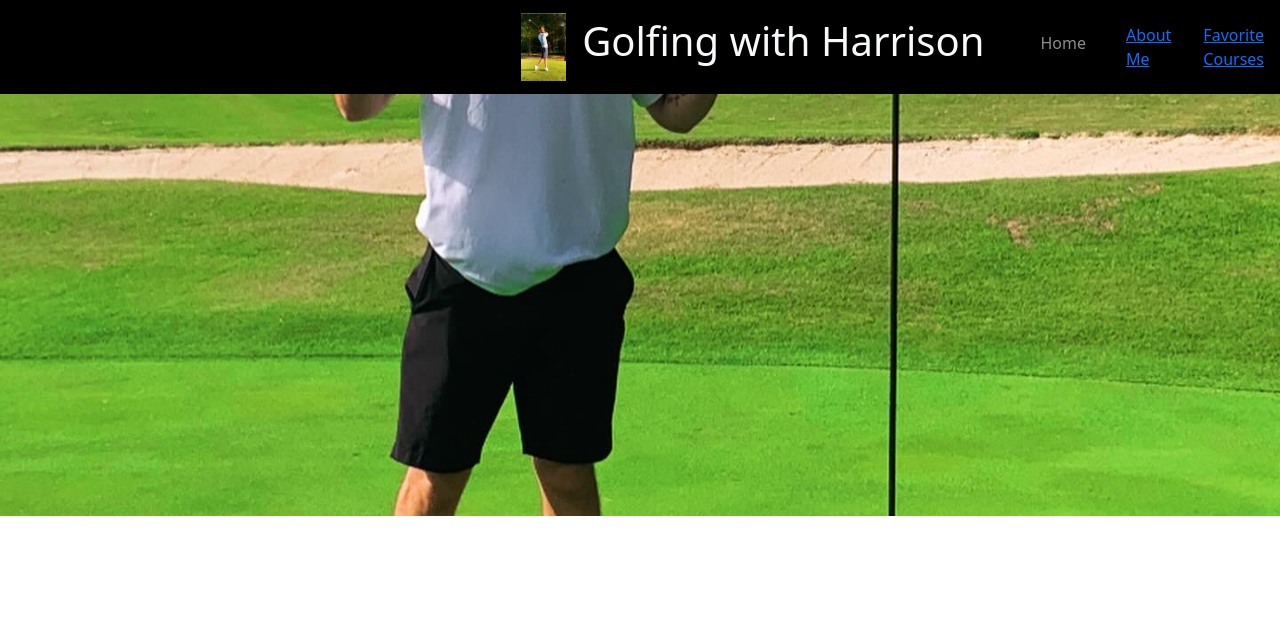
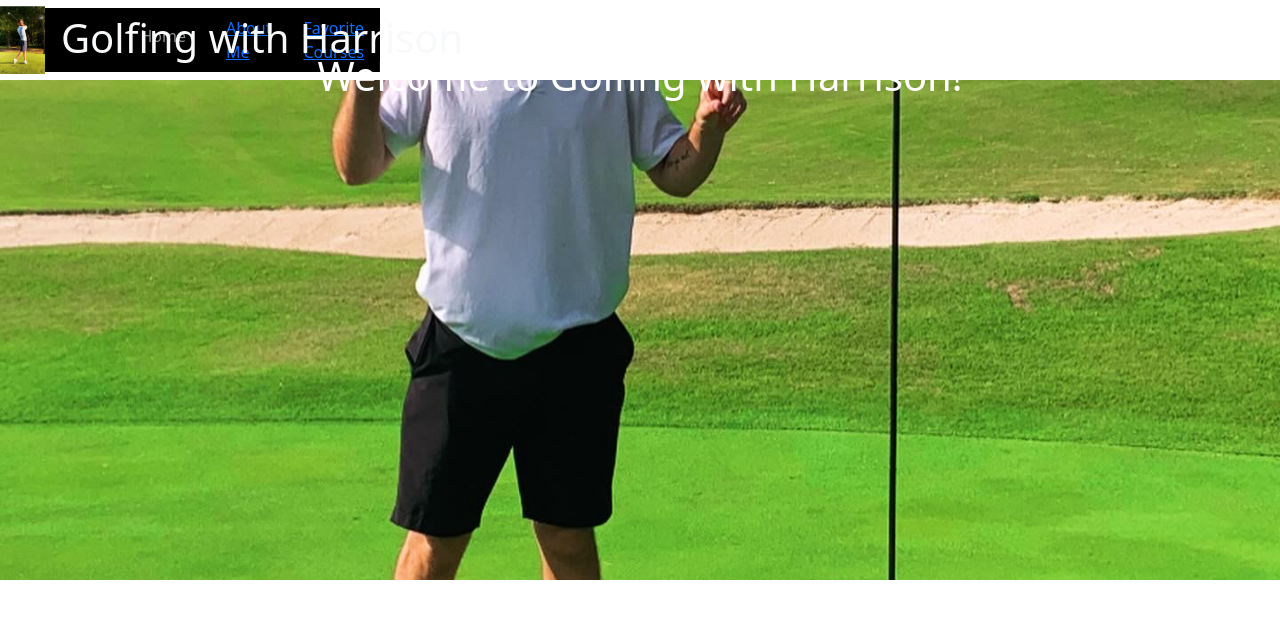
Before and after one commit to HarrisonGearhart/HarrisonGolfs.github.io, a plain HTML site: page index.html in a window 1280 px wide. Drawn offline with nearby package versions, Linux system fonts and the light colour scheme; a web font is replaced by a local one.

Commit message:
fixing images

```diff
--- a/index.html
+++ b/index.html
@@ -13,9 +13,9 @@
 <body>
 <!--Header Hambgurger-Menu Navbar-->
 <header class="navbar">
-    <nav class="navbar navbar-expand-lg navbar-dark bg-black fixed-top">
+    <nav class="navbar navbar-expand-lg navbar-dark bg-black">
         <div class="container-fluid"></div>
-            <a class="navbar-brand d-flex align-items-left" href="#">
+            <a class="navbar-brand d-flex align-items-center position-absolute" href="#">
 			    <img src="images/Golf-Pose-Brand.jpg" width="45">
 			    <h1 class="mt-1 mx-3 text-light">Golfing with Harrison</h1>
 		    </a>
```
